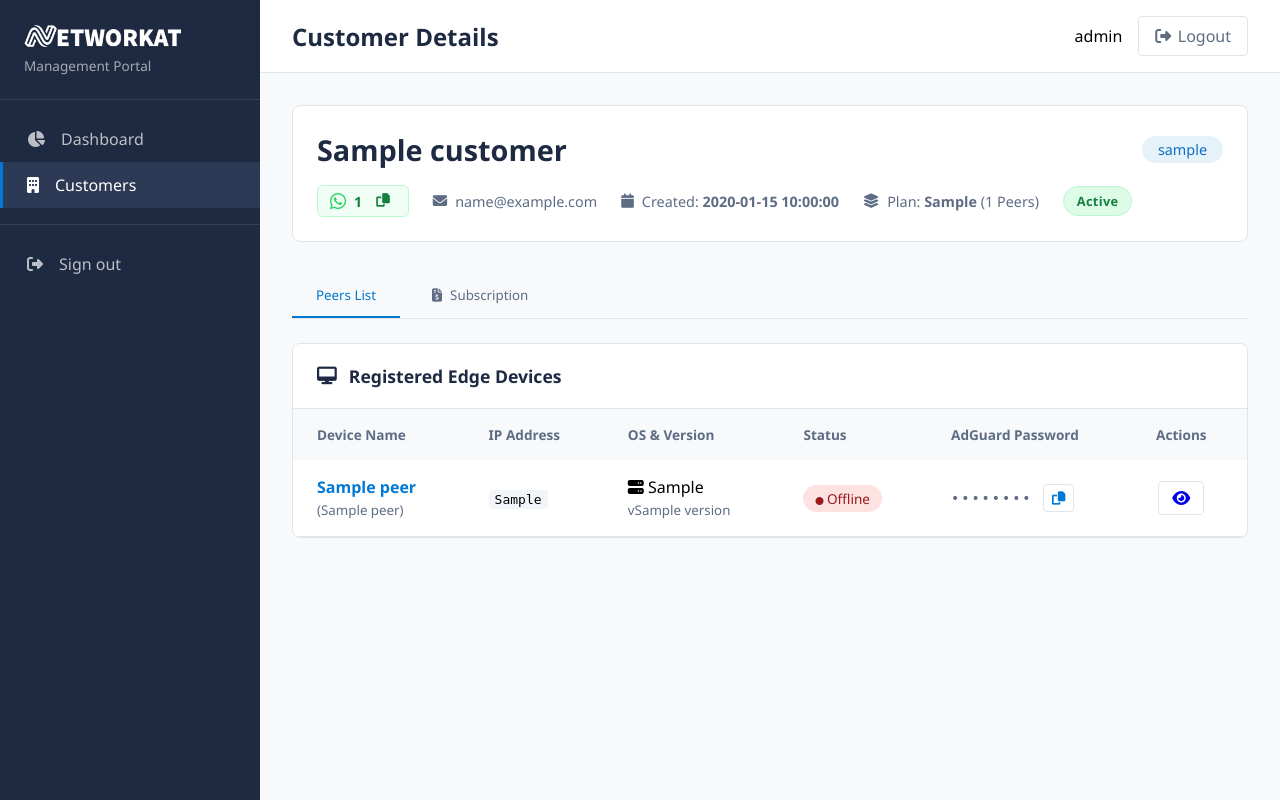
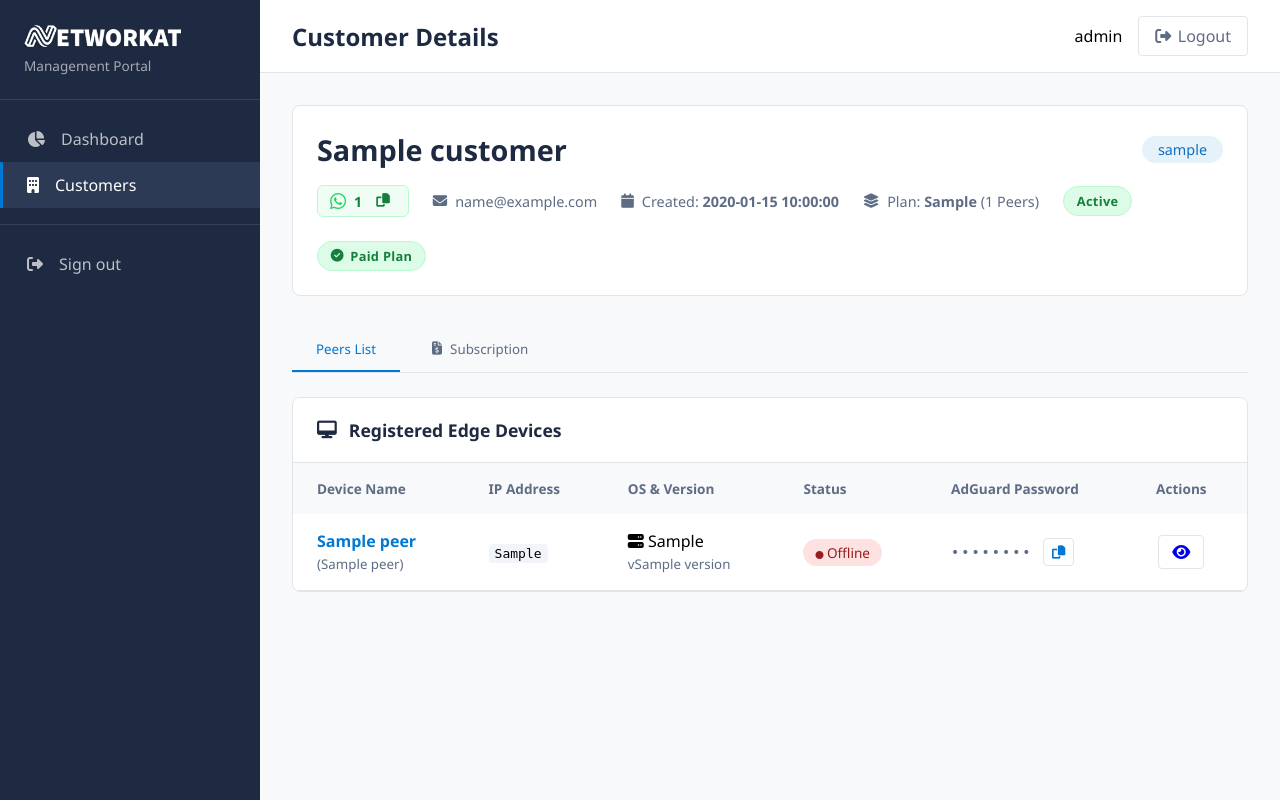
Before and after one commit to omar3yad/networkat_cloud-web_app, a Flask app: template templates/customer_details.html in a window 1280 px wide. Run offline with Flask 3, Linux system fonts and the light colour scheme; the template is opened without the code that fills it: most values are stand-ins (such as "Sample title", 1, 10 or a date in 2020); parts of the project's set-up code (start-up, migrations or seed data) failed here and were passed over; some libraries are stand-ins or nearby versions.

Commit message:
feat: add support for customer trial account status and management UI

```diff
--- a/admin/routes.py
+++ b/admin/routes.py
@@ -531,7 +531,15 @@ def update_customer_subscription(customer_id):
         except Exception as e:
             current_app.logger.warning(f"Error parsing renewal date: {e}")
 
-    # Commit updated attributes (allowed_peers_count, plan_id, billing_cycle, renewal_date)
+    # Update is_trial flag
+    if 'is_trial' in data:
+        trial_val = data.get('is_trial')
+        if isinstance(trial_val, str):
+            customer.is_trial = trial_val.lower() in ('true', '1', 'trial')
+        else:
+            customer.is_trial = bool(trial_val)
+
+    # Commit updated attributes (allowed_peers_count, plan_id, billing_cycle, renewal_date, is_trial)
     db.session.commit()
 
     # Handle status transition if changed
--- a/client/static/js/system_logs.js
+++ b/client/static/js/system_logs.js
@@ -164,7 +164,7 @@
                         `<i class="fas fa-crown" style="color:#d97706;"></i>` +
                         `<span>Showing latest 3 records on trial account. Upgrade to view complete logs history.</span>` +
                         `</div>` +
-                        `<a href="/subscription" class="sl-premium-btn">Upgrade Plan</a>`;
+                        `<a href="/contact" class="sl-premium-btn">Upgrade Plan</a>`;
                     $('sl-table-wrap').appendChild(banner);
                 }
             } else if (existingBanner) {
--- a/services/customer_service.py
+++ b/services/customer_service.py
@@ -115,7 +115,9 @@ class CustomerService:
                 'online_count': online_count,
                 'allowed_peers_count': c.allowed_peers_count or 5,
                 'netbird_group_id': c.netbird_group_id,
-                'active': bool(c.active)
+                'active': bool(c.active),
+                'is_trial': bool(getattr(c, 'is_trial', False)),
+                'is_paid': c.is_paid
             })
         return customers_data
 
--- a/services/subscription_service.py
+++ b/services/subscription_service.py
@@ -659,4 +659,6 @@ class SubscriptionService:
             "billing_cycle": client.billing_cycle or "monthly",
             "renewal_date": client.renewal_date.isoformat() if client.renewal_date else None,
             "grace_expires_at": client.grace_expires_at.isoformat() if client.grace_expires_at else None,
+            "is_trial": bool(getattr(client, "is_trial", False)),
+            "is_paid": client.is_paid,
         }
--- a/templates/customer_details.html
+++ b/templates/customer_details.html
@@ -965,6 +965,14 @@
                                 class="badge-status-pill status-{{ subscription_info.status if (subscription_info and subscription_info.status) else (customer.subscription_status or 'active') }}">
                                 {{ subscription_info.status if (subscription_info and subscription_info.status) else
                                 (customer.subscription_status or 'active') }}
+                            </span>
+                        </div>
+                        <div class="meta-item">
+                            <span
+                                class="badge-status-pill {% if customer.is_trial %}status-grace_period{% else %}status-active{% endif %}"
+                                id="customer-header-trial-badge">
+                                <i class="fas {% if customer.is_trial %}fa-flask{% else %}fa-check-circle{% endif %}"></i>
+                                {{ 'Free Trial' if customer.is_trial else 'Paid Plan' }}
                             </span>
                         </div>
                     </div>
@@ -1209,11 +1217,18 @@
                             {{ subscription_info.plan_display if subscription_info else 'Starter Plan' }}
                         </h3>
                         <div
-                            style="font-size: 0.9rem; color: var(--gray-600); display: flex; align-items: center; gap: 0.5rem;">
-                            <i class="fas fa-calendar-check" style="color: var(--primary);"></i>
-                            <span>Cycle: <strong id="sub-card-cycle" style="text-transform: capitalize;">{{
-                                    subscription_info.billing_cycle if subscription_info else 'Monthly'
-                                    }}</strong></span>
+                            style="font-size: 0.9rem; color: var(--gray-600); display: flex; align-items: center; justify-content: space-between; margin-top: 0.5rem;">
+                            <div style="display: flex; align-items: center; gap: 0.5rem;">
+                                <i class="fas fa-calendar-check" style="color: var(--primary);"></i>
+                                <span>Cycle: <strong id="sub-card-cycle" style="text-transform: capitalize;">{{
+                                        subscription_info.billing_cycle if subscription_info else 'Monthly'
+                                        }}</strong></span>
+                            </div>
+                            <span class="badge-status-pill {% if customer.is_trial %}status-grace_period{% else %}status-active{% endif %}"
+                                style="font-size: 0.75rem; padding: 0.2rem 0.6rem;" id="sub-card-trial-badge">
+                                <i class="fas {% if customer.is_trial %}fa-flask{% else %}fa-check-circle{% endif %}"></i>
+                                {{ 'Free Trial' if customer.is_trial else 'Paid Plan' }}
+                            </span>
                         </div>
                     </div>
 
@@ -1309,9 +1324,20 @@
                                             (subscription_info and subscription_info.plan_id==plan.id) or
                                             (customer.plan_id==plan.id) %}selected{% endif %}>
                                             {{ plan.display_name }} ({{ plan.allowed_peers_count }} Peers - ${{
-                                            plan.price_monthly }}/mo)
+                                             plan.price_monthly }}/mo)
                                         </option>
                                         {% endfor %}
+                                    </select>
+                                </div>
+
+                                <!-- Account Mode / Trial vs Paid -->
+                                <div class="form-group" style="margin-bottom: 0;">
+                                    <label
+                                        style="display: block; font-weight: 600; color: var(--gray-800); margin-bottom: 0.5rem;">Account Type</label>
+                                    <select id="sub-select-is-trial"
+                                        style="width: 100%; padding: 0.75rem 1rem; border-radius: 6px; border: 1px solid var(--gray-200); font-size: 0.95rem; background: white;">
+                                        <option value="true" {% if customer.is_trial %}selected{% endif %}>Free Trial (Gated: 3 Logs, 3 Days MPLS)</option>
+                                        <option value="false" {% if not customer.is_trial %}selected{% endif %}>Paid Plan (Full Access & Unlimited Logs)</option>
                                     </select>
                                 </div>
 
@@ -1903,6 +1929,8 @@
 
         async function updateSubscription() {
             const planId = document.getElementById('sub-select-plan').value;
+            const isTrialSelect = document.getElementById('sub-select-is-trial');
+            const isTrial = isTrialSelect ? (isTrialSelect.value === 'true') : true;
             const billingCycle = document.getElementById('sub-select-cycle').value;
             const renewalDate = document.getElementById('sub-input-renewal').value;
             const status = document.getElementById('sub-select-status').value;
@@ -1920,6 +1948,7 @@
                     headers: { 'Content-Type': 'application/json' },
                     body: JSON.stringify({
                         plan_id: planId,
+                        is_trial: isTrial,
                         billing_cycle: billingCycle,
                         renewal_date: renewalDate,
                         status: status,
@@ -1928,14 +1957,14 @@
                 });
                 const data = await res.json();
                 if (res.ok && data.success) {
-                    showNotification('✓ Subscription updated successfully');
-                    setTimeout(() => location.reload(), 1200);
+                    showNotification('✓ Subscription updated');
+                    setTimeout(() => location.reload(), 1000);
                 } else {
-                    alert('Error updating subscription: ' + (data.error || 'Unknown error'));
+                    showNotification('⚠️ Update failed');
                 }
             } catch (err) {
                 console.error('Error updating subscription:', err);
-                alert('An error occurred while updating subscription.');
+                showNotification('⚠️ Connection error');
             } finally {
                 saveBtn.innerHTML = origText;
                 saveBtn.disabled = false;
```
Also changed, not shown: templates/customers.html (+29 -0 lines), tests/test_anti_abuse_registration.py (+13 -6 lines).
